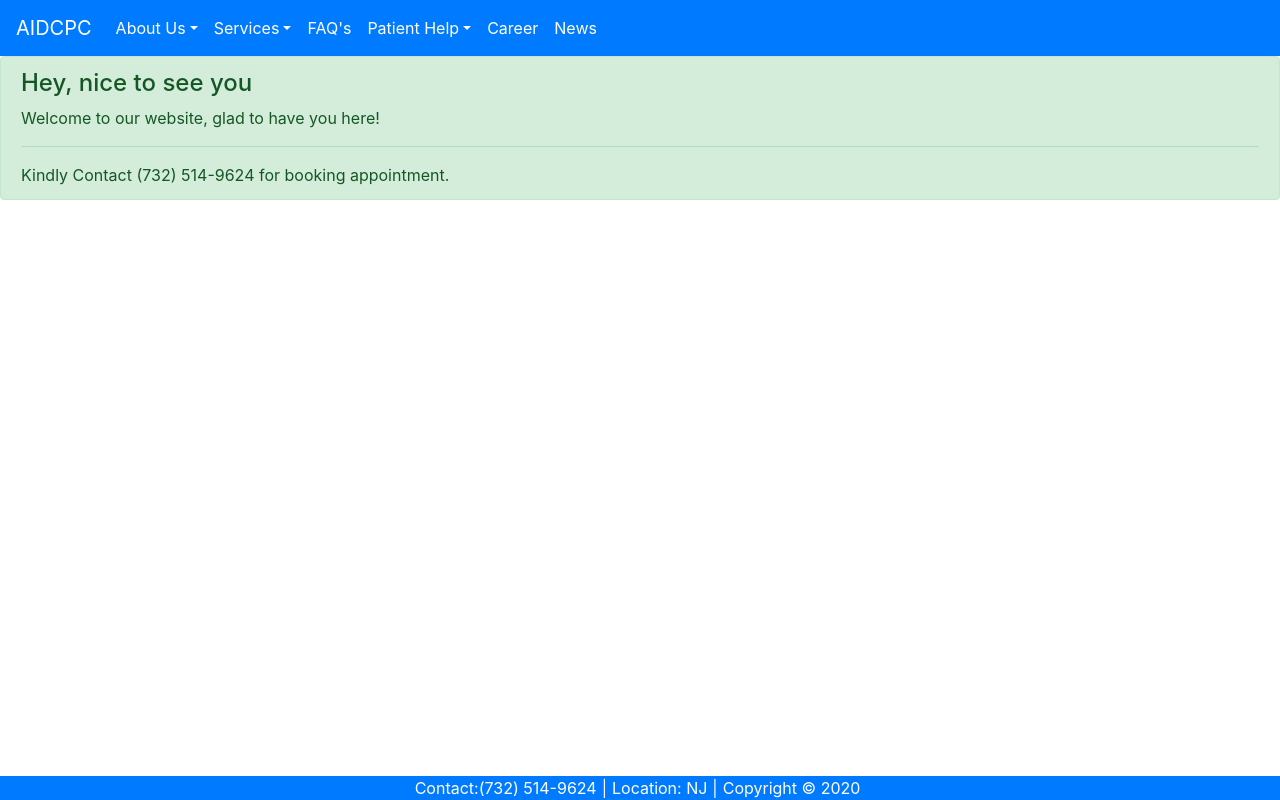
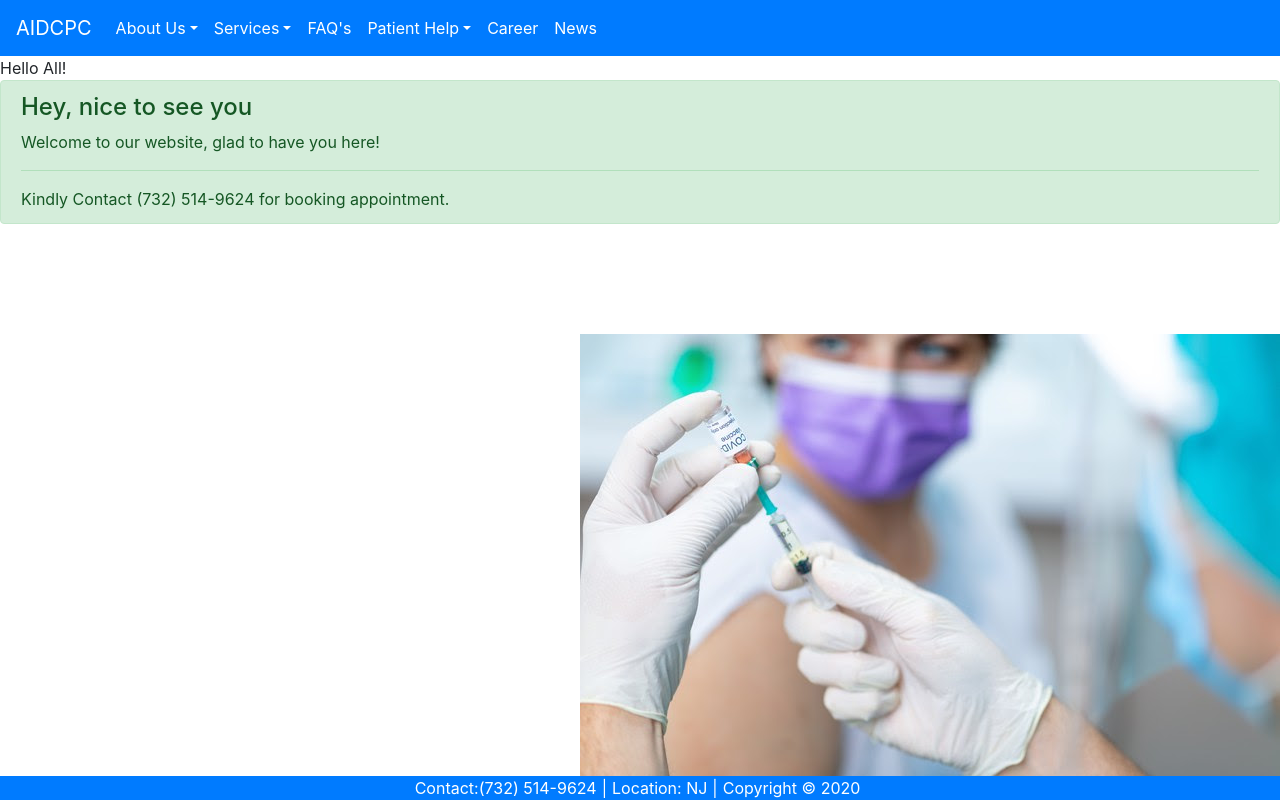
Before and after one commit to keerthu1991/aidcpc-website, a React (Create React App) app: page /requestapt in a window 1280 px wide. Built offline with nearby package versions, Linux system fonts and the light colour scheme.

Commit message:
image changes

```diff
--- a/src/App.js
+++ b/src/App.js
@@ -15,15 +15,19 @@ import Locations from './components/pages/Locations';
 import News from './components/pages/News';
 import PatientPtl from './components/pages/PatientPtl';
 import RequestApt from './components/pages/RequestApt';
+import Footer from './components/layout/Footer';
+import BgImage from './components/layout/Bgimage';
 import './App.css';
 
 
 function App() {
   return (
+
       <Router>
 
+
       <AidcpcMenu/>
-
+      <BgImage/>
       <Switch>
         <Route path='/home' exact component={Home}/>
         <Route path='/aidcpc' exact component={Aidcpc}/>
@@ -40,13 +44,8 @@ function App() {
         <Route path='/patientptl' exact component={PatientPtl}/>
         <Route path='/requestapt' exact component={RequestApt}/>
       </Switch>
-      <footer className="footer-bg">
-        <span className="contact">Contact:(732) 514-9624</span>|
-        <span className="location">Location: NJ</span>|
-        <span className="copyright">Copyright &copy; 2020</span>
-      </footer>
+      <Footer/>
     </Router>
-
   );
 }
 
--- /dev/null
+++ b/src/components/layout/Bgimage.css
@@ -0,0 +1,3 @@
+body{
+    background: url('covid.jpg') no-repeat fixed bottom right;
+}
--- /dev/null
+++ b/src/components/layout/Bgimage.js
@@ -0,0 +1,14 @@
+import React from 'react';
+import './Bgimage.css';
+
+function Bgimage() {
+    return (
+        <>
+            <body>
+                Hello All!
+            </body>
+        </>
+    )
+}
+
+export default Bgimage
--- /dev/null
+++ b/src/components/layout/Footer.js
@@ -0,0 +1,14 @@
+import React from 'react'
+
+function Footer() {
+    return (
+        <div>
+            <footer className="footer-bg">
+            <span className="contact">Contact:(732) 514-9624</span>|
+            <span className="location">Location: NJ</span>|
+            <span className="copyright">Copyright &copy; 2020</span>
+            </footer>
+        </div>
+    )
+}
+export default Footer;
```
Also changed, not shown: src/components/layout/covid.jpg (renamed from public/images/covid.jpg), 1 other file (tests, documents, lock files or other folders). Lines whose indentation alone changed are shown as unchanged.
